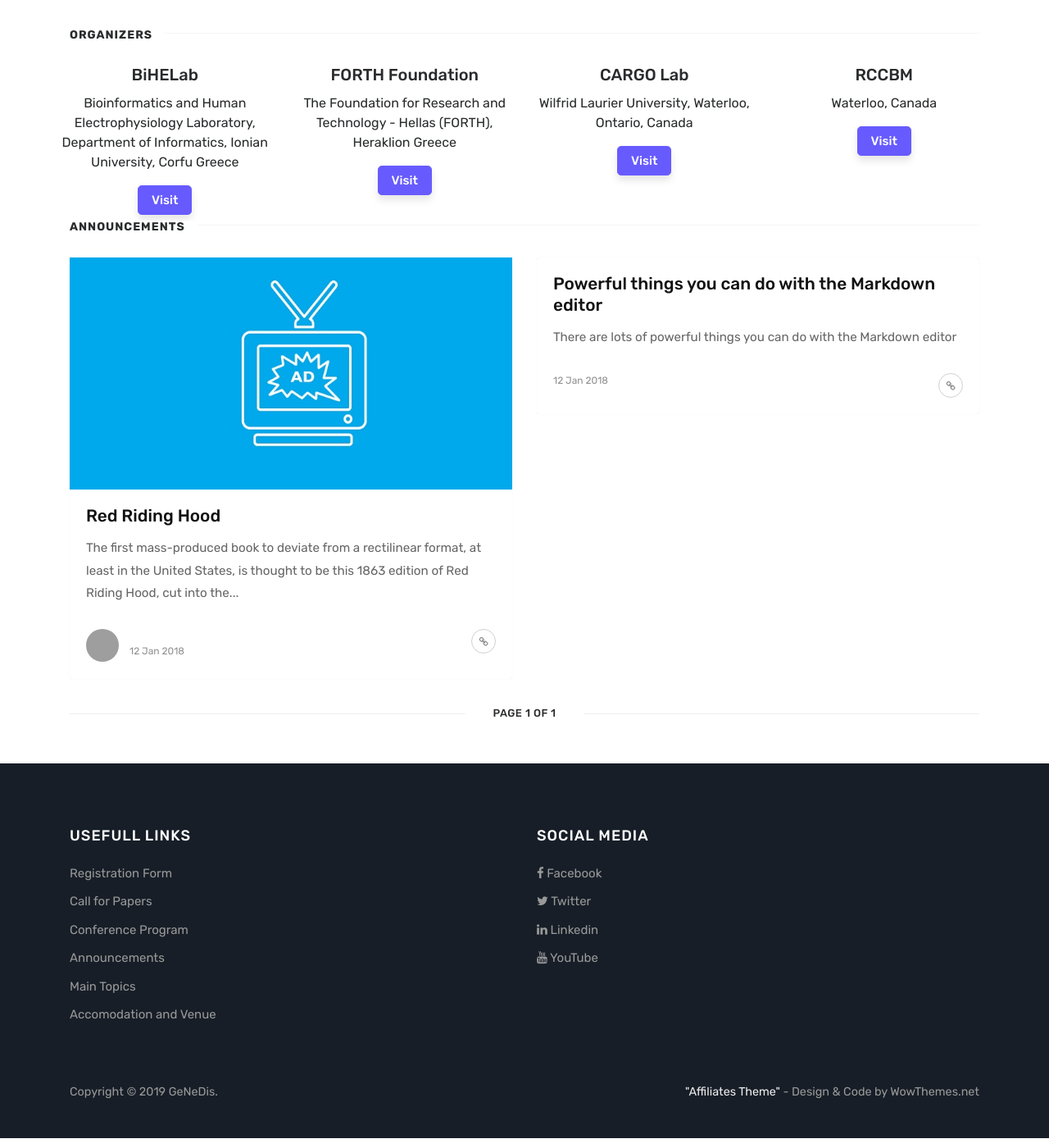
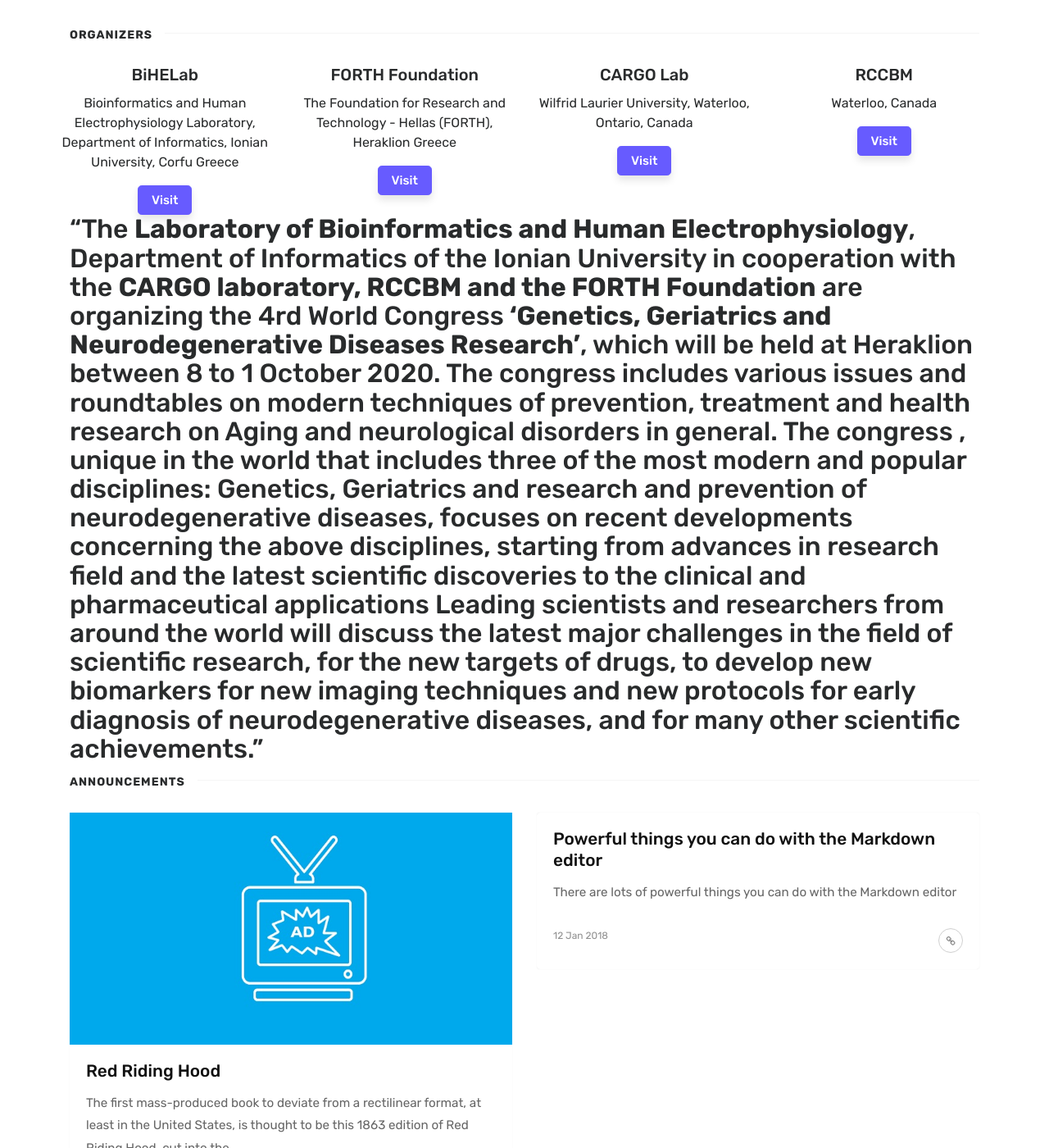
Before and after one commit to Covide-1797/genedis, a Jekyll site: the page built from index.html, in a window 1280 px wide and 1400 px high, scrolled down 612 px. Shown: the whole window at 82% size. Built offline with Jekyll 4.4.1, drawn with Linux system fonts in a browser that asks for light colours; the list of posts is cut into pages by our own code; grey boxes are pictures that could not be loaded.

Commit message:
Update index.html

```diff
--- a/index.html
+++ b/index.html
@@ -59,6 +59,15 @@
                         <a href="http://www.rccbm.org/" target="_blank" class="btn btn-primary">Visit</a>
                     </div>
                 </div>
+            </div>
+        </div>
+        <div class="row">
+            <div class="col-12">
+                <h2>
+                    “The <strong>Laboratory of Bioinformatics and Human Electrophysiology</strong>, Department of Informatics of the Ionian University in cooperation with the <strong>CARGO laboratory, RCCBM and the FORTH Foundation</strong> are organizing the 4rd World Congress <strong>‘Genetics, Geriatrics and Neurodegenerative Diseases Research’</strong>, which will be held at Heraklion between 8 to 1 October 2020. The congress includes various issues and roundtables on modern techniques of prevention, treatment and health research on Aging and neurological disorders in general.
+                    The congress , unique in the world that includes three of the most modern and popular disciplines: Genetics, Geriatrics and research and prevention of neurodegenerative diseases, focuses on recent developments concerning the above disciplines, starting from advances in research field and the latest scientific discoveries to the clinical and pharmaceutical applications
+                    Leading scientists and researchers from around the world will discuss the latest major challenges in the field of scientific research, for the new targets of drugs, to develop new biomarkers for new imaging techniques and new protocols for early diagnosis of neurodegenerative diseases, and for many other scientific achievements.”
+                </h2>
             </div>
         </div>
 
```
